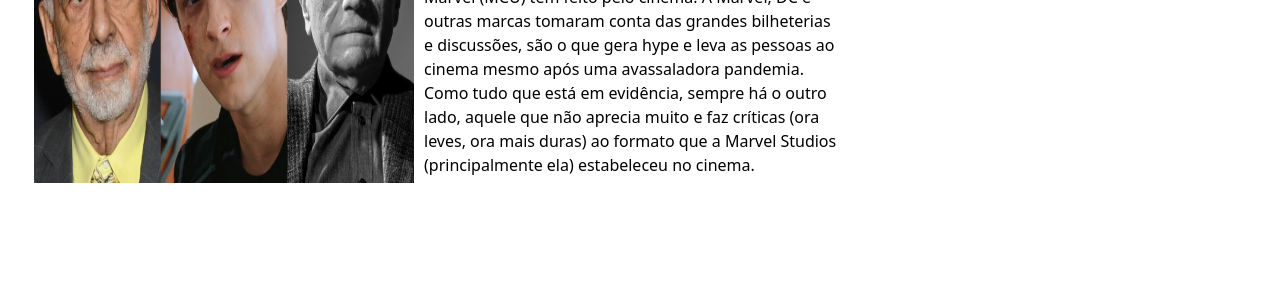
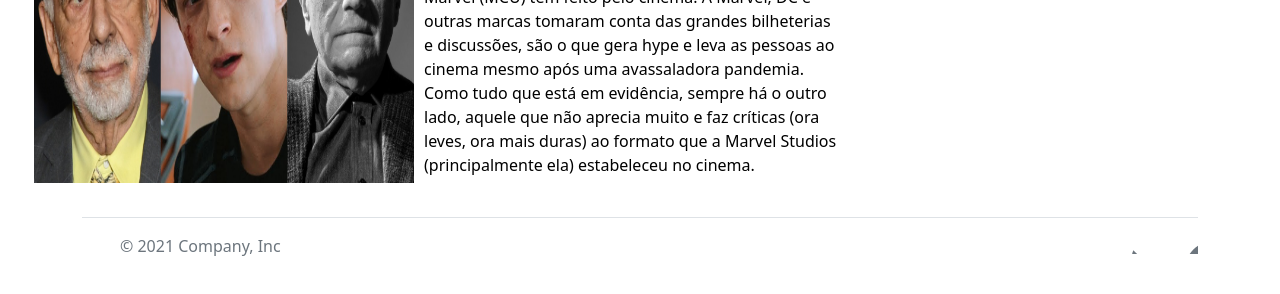
Before and after one commit to athosmartinez/FACULDADE---PRONTOS, a plain HTML site: page Trabalho Desenvolvimento Interfaces Web - 2022/Trabalho - Desenvolvimento Interfaces Web/index.html in a window 1280 px wide. Shown: the part 4235-4529 px from the top of the page. Before the commit the page ends 4428 px from the top, so only its background shows below. Drawn offline with nearby package versions, Linux system fonts and the light colour scheme.

Commit message:
Footer - Tentativa

```diff
--- a/Trabalho Desenvolvimento Interfaces Web - 2022/Trabalho - Desenvolvimento Interfaces Web/index.css
+++ b/Trabalho Desenvolvimento Interfaces Web - 2022/Trabalho - Desenvolvimento Interfaces Web/index.css
@@ -179,6 +179,7 @@
   #twitter {
       margin-right: 20px;
   }
+  /*FOOTER*/
 
   @media (max-width: 3480px) {
       .videomain1 {
--- a/Trabalho Desenvolvimento Interfaces Web - 2022/Trabalho - Desenvolvimento Interfaces Web/index.html
+++ b/Trabalho Desenvolvimento Interfaces Web - 2022/Trabalho - Desenvolvimento Interfaces Web/index.html
@@ -341,11 +341,23 @@
 
             </div>
     </main>
+    <div class="b-example-divider"></div>
+    <div class="container">
+        <footer class="d-flex flex-wrap justify-content-between align-items-center py-3 my-4 border-top">
+            <div class="col-md-4 d-flex align-items-center">
+                <a href="/" class="mb-3 me-2 mb-md-0 text-muted text-decoration-none lh-1">
+                    <svg class="bi" width="30" height="24"><use xlink:href="#bootstrap"/></svg>
+                </a>
+                <span class="text-muted">&copy; 2021 Company, Inc</span>
+            </div>
 
-    <footer class="container footer">
-
-
-    </footer>
+            <ul class="nav col-md-4 justify-content-end list-unstyled d-flex">
+                <li class="ms-3"><a class="text-muted" href="#"><svg class="bi" width="12" height="12"><use xlink:href="#twitter"/></svg></a></li>
+                <li class="ms-3"><a class="text-muted" href="#"><svg class="bi" width="12" height="12"><use xlink:href="#instagram"/></svg></a></li>
+                <li class="ms-3"><a class="text-muted" href="#"><svg class="bi" width="12" height="12"><use xlink:href="#facebook"/></svg></a></li>
+            </ul>
+        </footer>
+    </div>
     <script src="https://code.jquery.com/jquery-3.3.1.slim.min.js" integrity="sha384-q8i/X+965DzO0rT7abK41JStQIAqVgRVzpbzo5smXKp4YfRvH+8abtTE1Pi6jizo" crossorigin="anonymous"></script>
     <script src="https://cdnjs.cloudflare.com/ajax/libs/popper.js/1.14.3/umd/popper.min.js" integrity="sha384-ZMP7rVo3mIykV+2+9J3UJ46jBk0WLaUAdn689aCwoqbBJiSnjAK/l8WvCWPIPm49" crossorigin="anonymous"></script>
     <script src="https://stackpath.bootstrapcdn.com/bootstrap/4.1.3/js/bootstrap.min.js" integrity="sha384-ChfqqxuZUCnJSK3+MXmPNIyE6ZbWh2IMqE241rYiqJxyMiZ6OW/JmZQ5stwEULTy" crossorigin="anonymous"></script>
```
